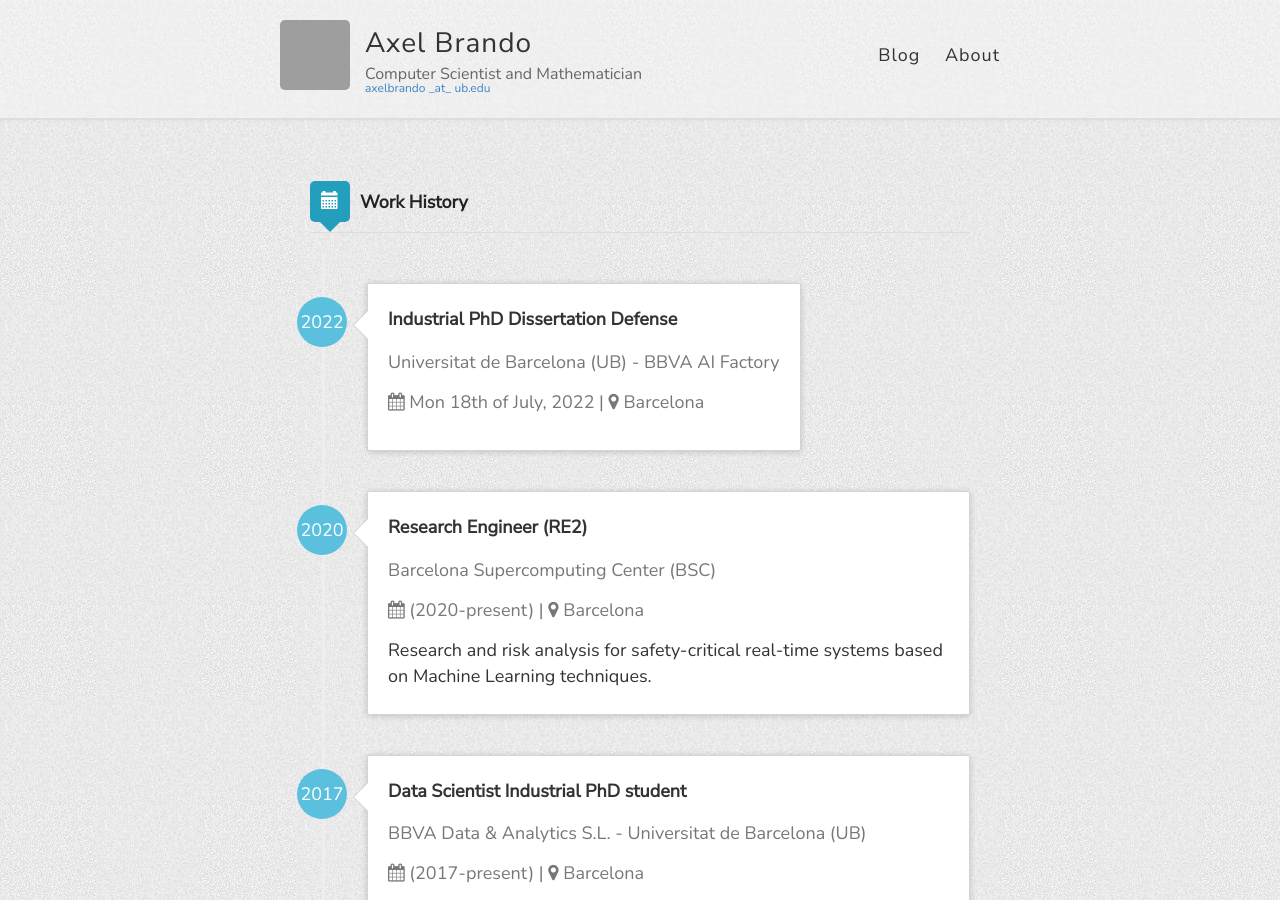
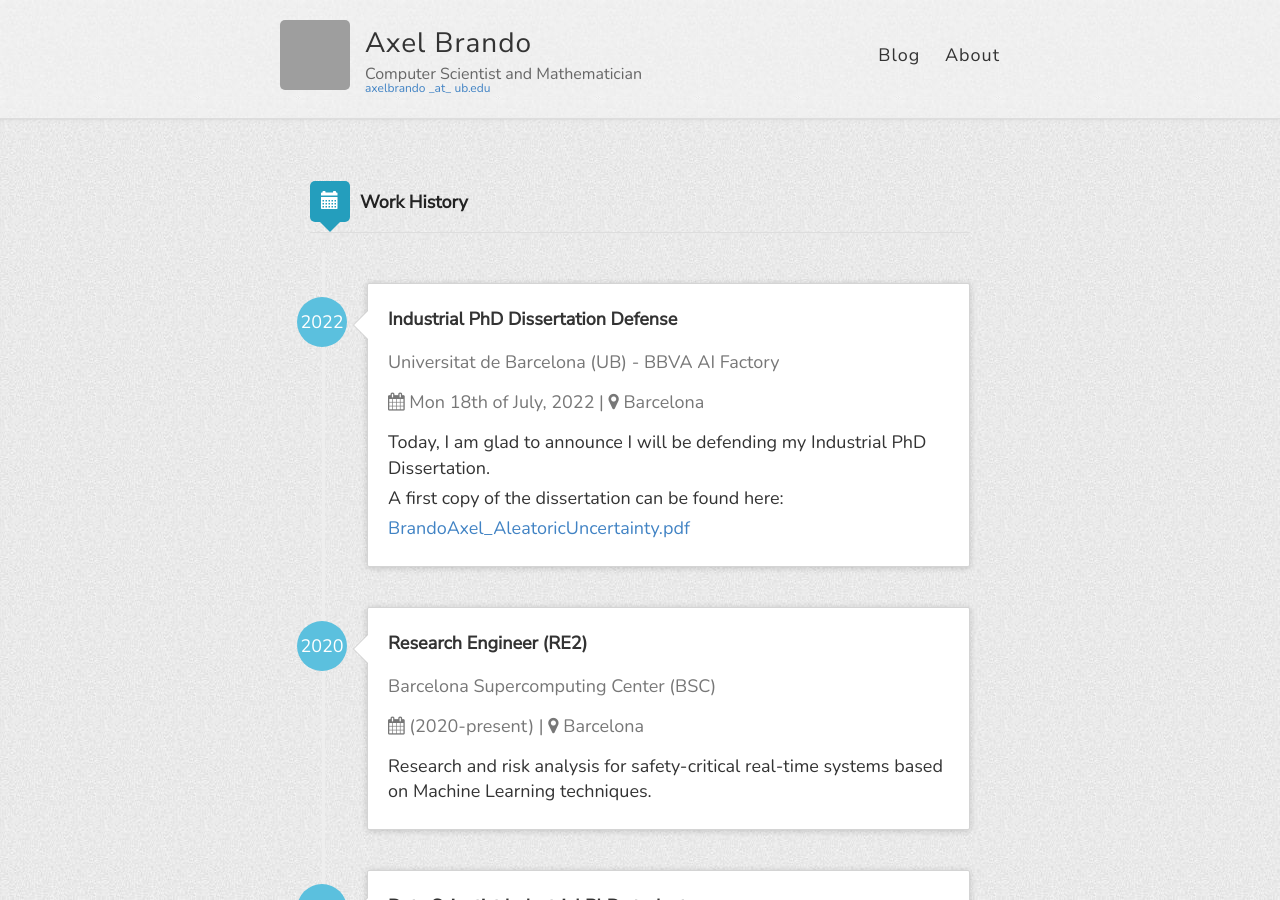
Before and after one commit to axelbrando/axelbrando.github.com, a Jekyll site: the page built from about.md, in a window 1280 px wide and 900 px high. Built offline with Jekyll 4.4.1, drawn with Linux system fonts in a browser that asks for light colours; grey boxes are pictures that could not be loaded.

Commit message:
Update _config.yml

```diff
--- a/_config.yml
+++ b/_config.yml
@@ -99,7 +99,7 @@ author:
       title: Industrial PhD Dissertation Defense
       started: 2022
       duration: Mon 18th of July, 2022
-      description: <p></p>
+      description: <p>Today, I am glad to announce I will be defending my Industrial PhD Dissertation.</p><p>A first copy of the dissertation can be found here:</p><p><a href="https://drive.google.com/uc?export=download&id=1pVOkLg18d7pj9rKbtGESYbtADyT2U0VV">BrandoAxel_AleatoricUncertainty.pdf</a></p>
 
     - work1:
       company: Barcelona Supercomputing Center (BSC)
```
